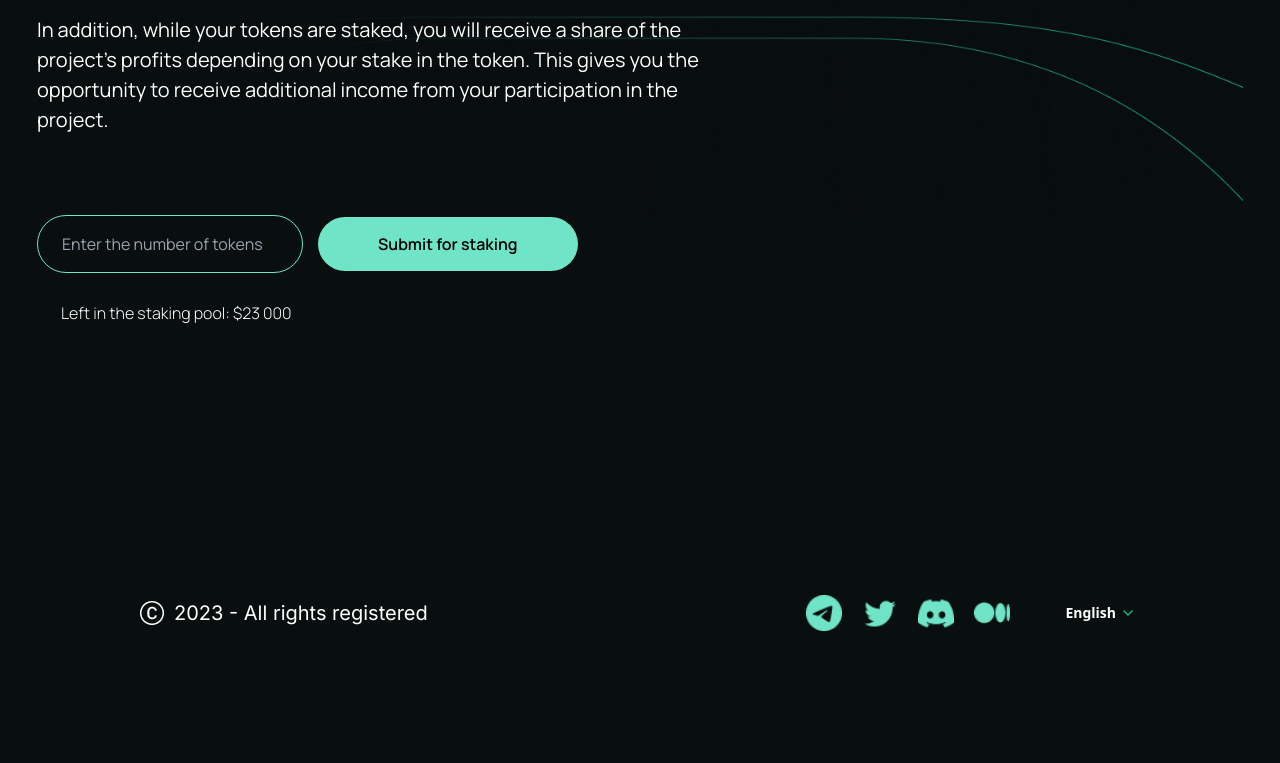
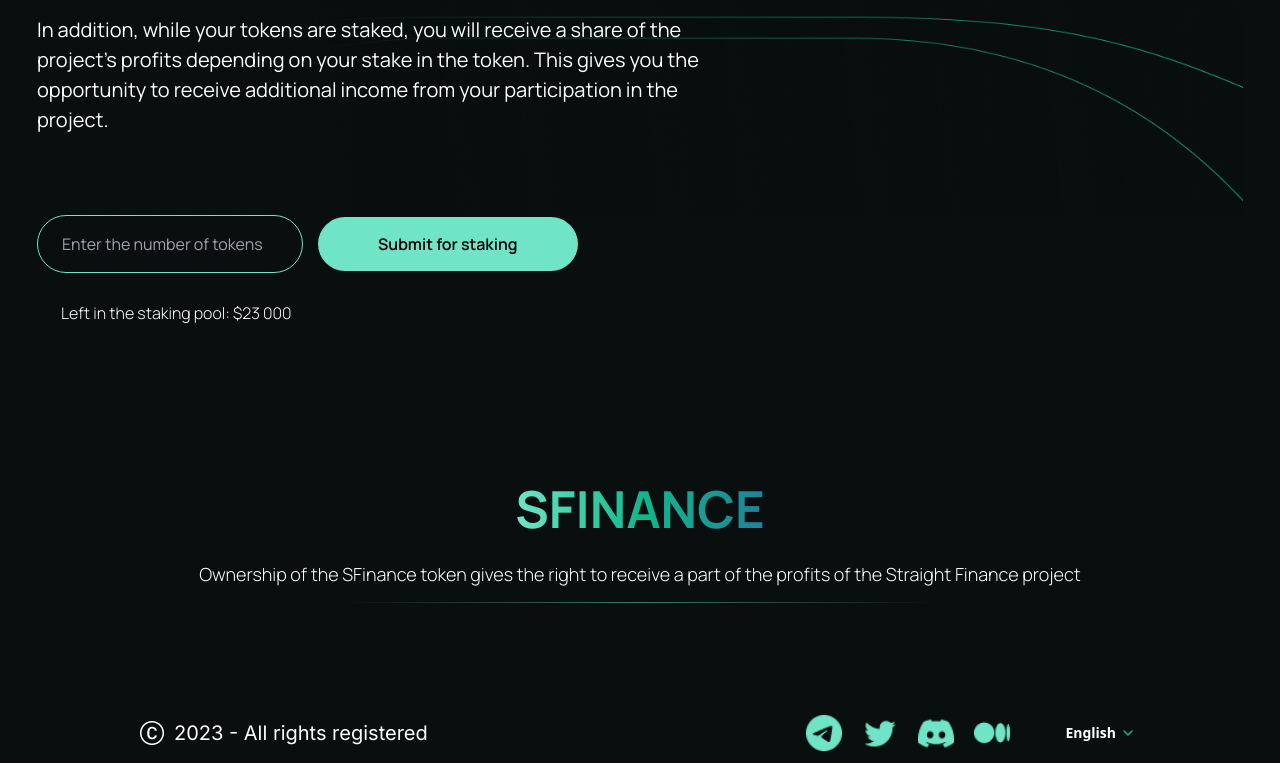
Before and after one commit to DevTeaLeaf/straightFinance, a React (Vite) app: page / in a window 1280 px wide. Shown: the part 5432-6195 px from the top of the page. Before the commit the page ends 6075 px from the top, so only its background shows below. Built offline with nearby package versions, Linux system fonts and the light colour scheme.

Commit message:
tokenomics line

```diff
--- a/src/App.tsx
+++ b/src/App.tsx
@@ -392,7 +392,18 @@
               alt="Stacking background"
             />
           </div>
-          <div className="mt-[160px]"></div>
+          <div className="mt-[160px] text-white ">
+            <div className="flex justify-center items-center flex-col gap-4">
+              {" "}
+              <h1 className="textGradient text-[20px] leading-[21px] md:text-[51px] md:leading-[51px] font-bold uppercase mb-3">
+                SFINANCE
+              </h1>{" "}
+              <h3 className="font-light text-[18px] leading-6">
+                {t("sfinance_tokenomics")}
+              </h3>
+              <div className="gradientCenterLine"></div>
+            </div>{" "}
+          </div>
         </div>
         <Footer />
       </div>
--- a/src/assets/languages/ru/language.json
+++ b/src/assets/languages/ru/language.json
@@ -55,5 +55,5 @@
   "input_tokens": "Введите количество токенов",
   "in_stacking": "Отправить в стейкинг",
   "in_pools": "В пуле стейкинга осталось",
-  "sfinance_tokemics": "Владение токеном SFinance дает право на получение части прибыли проекта Straight Finance"
+  "sfinance_tokenomics": "Владение токеном SFinance дает право на получение части прибыли проекта Straight Finance"
 }
--- a/src/index.css
+++ b/src/index.css
@@ -90,6 +90,22 @@
 .gradientLineBg {
   background: linear-gradient(to right, #6fe4c6 0%, rgba(14, 183, 140, 0) 100%);
 }
+.gradientCenterLine {
+  width: 600px;
+  height: 1px;
+  background: linear-gradient(
+        to bottom right,
+        #6fe4c6 0%,
+        rgba(14, 183, 140, 0) 50%
+      )
+      bottom right / 50% 50% no-repeat,
+    linear-gradient(to bottom left, #6fe4c6 0%, rgba(14, 183, 140, 0) 50%)
+      bottom left / 50% 50% no-repeat,
+    linear-gradient(to top left, #6fe4c6 0%, rgba(14, 183, 140, 0) 50%) top left /
+      50% 50% no-repeat,
+    linear-gradient(to top right, #6fe4c6 0%, rgba(14, 183, 140, 0) 50%) top
+      right / 50% 50% no-repeat;
+}
 .underlinedLink {
   position: relative;
   text-decoration: none;
```
